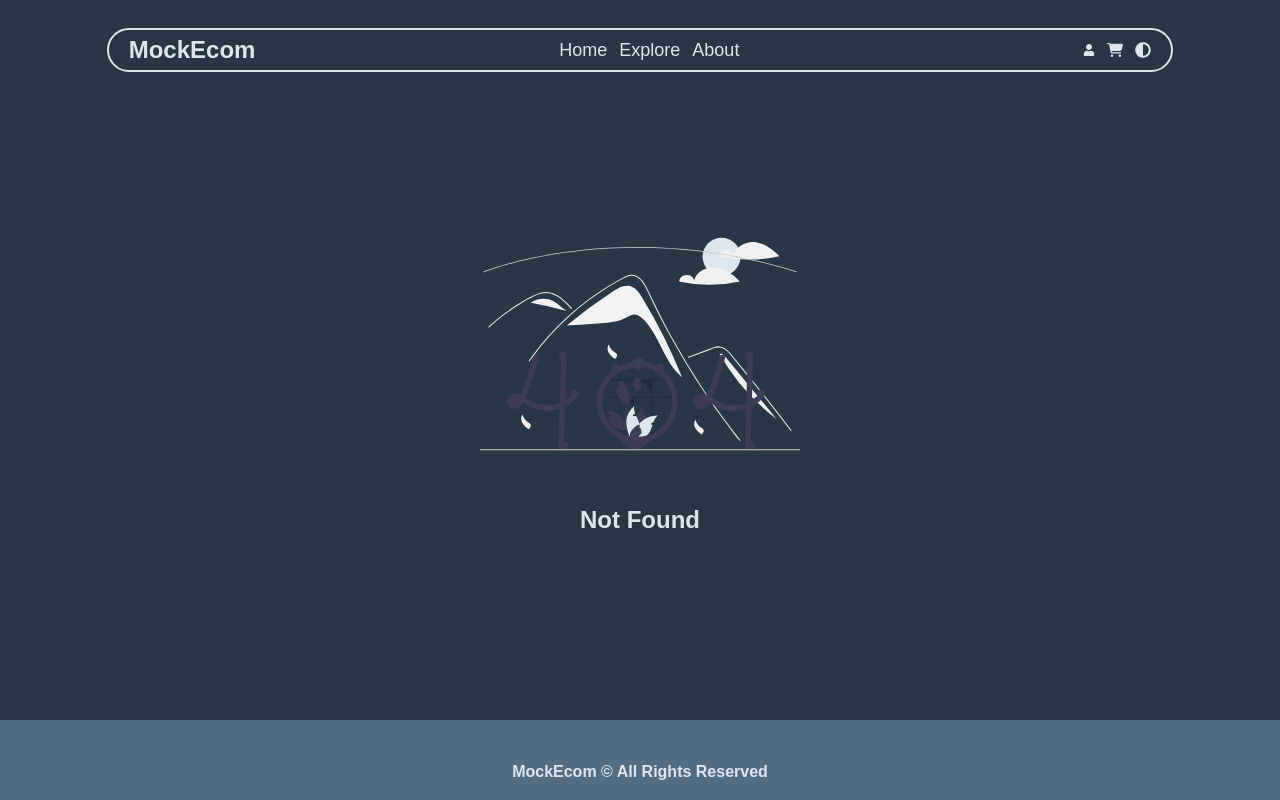
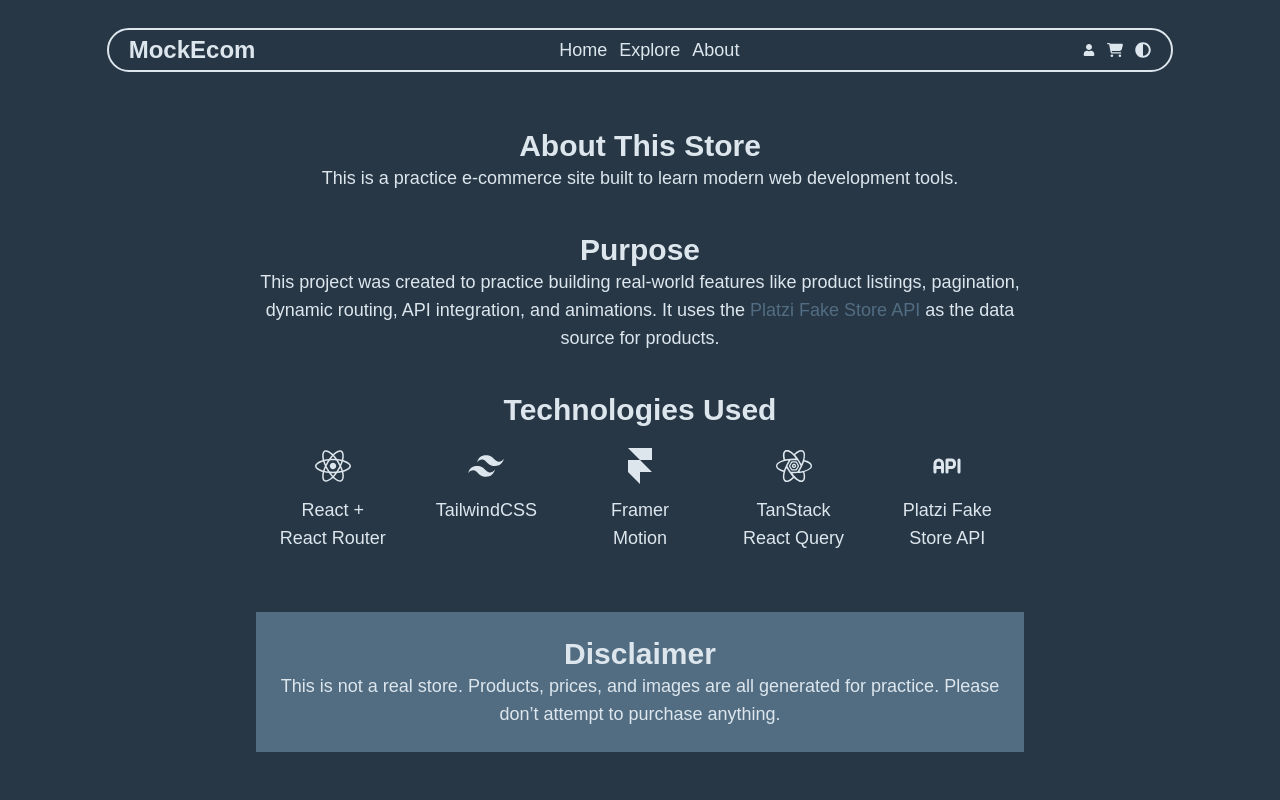
Before and after one commit to zoanig/mock-ecom, a React (Vite) app: page /about in a window 1280 px wide. Before the commit this address had no page. Shown: the top 800 px of the page. Built offline with nearby package versions, Linux system fonts and the light colour scheme.

Commit message:
About Page

```diff
--- a/src/App.tsx
+++ b/src/App.tsx
@@ -9,6 +9,7 @@
 import ProductInfo from "./Pages/ProductInfo";
 import ScrollToTop from "./Components/ScrollToTop";
 import Explore from "./Pages/Explore";
+import About from "./Pages/About";
 
 export const AppContext = createContext<IThemeContext | undefined>(undefined);
 function App() {
@@ -29,6 +30,7 @@
               <Route path="/" element={<Home />} />
               <Route path="/products/:productId" element={<ProductInfo />} />
               <Route path="/explore" element={<Explore />} />
+              <Route path="/about" element={<About />} />
               <Route path="*" element={<NotFound />} />
             </Routes>
             <Footer />
--- /dev/null
+++ b/src/Pages/About.tsx
@@ -0,0 +1,82 @@
+import { motion } from "motion/react";
+import { FaReact } from "react-icons/fa";
+import { RiTailwindCssFill } from "react-icons/ri";
+import { SiReactquery, SiFramer } from "react-icons/si";
+import { TbApi } from "react-icons/tb";
+
+const About = () => {
+  const techUsed = [
+    { name: "React + React Router", Icon: FaReact },
+    { name: "TailwindCSS", Icon: RiTailwindCssFill },
+    { name: "Framer Motion", Icon: SiFramer },
+    { name: "TanStack React Query", Icon: SiReactquery },
+    { name: "Platzi Fake Store API", Icon: TbApi },
+  ];
+  return (
+    <div className="md:w-[60vw] w-[80vw] mx-auto py-32 flex flex-col items-center gap-10">
+      <motion.div
+        initial={{ y: 30 }}
+        whileInView={{ y: 0 }}
+        transition={{ duration: 0.3 }}
+      >
+        <h1 className="text-center text-3xl font-bold">About This Store</h1>
+        <p className="text-lg text-center">
+          This is a practice e-commerce site built to learn modern web
+          development tools.
+        </p>
+      </motion.div>
+      <motion.div
+        initial={{ y: 30 }}
+        whileInView={{ y: 0 }}
+        transition={{ duration: 0.3 }}
+      >
+        <h1 className="text-center text-3xl font-bold">Purpose</h1>
+        <p className="text-lg text-center">
+          This project was created to practice building real-world features like
+          product listings, pagination, dynamic routing, API integration, and
+          animations. It uses the{" "}
+          <a
+            href="https://fakeapi.platzi.com/"
+            target="_blank"
+            className="text-oth hover:underline hover:cursor-pointer"
+          >
+            Platzi Fake Store API{" "}
+          </a>
+          as the data source for products.
+        </p>
+      </motion.div>
+      <motion.div
+        initial={{ y: 30 }}
+        whileInView={{ y: 0 }}
+        transition={{ duration: 0.3 }}
+      >
+        <h1 className="text-center text-3xl font-bold">Technologies Used</h1>
+        <div className="flex flex-wrap md:flex-row flex-col">
+          {techUsed.map((stack) => {
+            const Icon = stack.Icon;
+            return (
+              <div className="p-5 flex-1 flex flex-col items-center gap-3">
+                <Icon className="size-9" />
+                <p className="text-center text-lg">{stack.name}</p>
+              </div>
+            );
+          })}
+        </div>
+      </motion.div>
+      <motion.div className="p-6 bg-oth"
+        initial={{ y: 30 }}
+        whileInView={{ y: 0 }}
+        transition={{ duration: 0.3 }}
+      >
+        <h1 className="text-center text-3xl font-bold">Disclaimer</h1>
+        <p className="text-lg text-center">
+          This is <span>not a real store</span>. Products, prices, and images
+          are all generated for practice. Please don’t attempt to purchase
+          anything.
+        </p>
+      </motion.div>
+    </div>
+  );
+};
+
+export default About;
--- a/src/Pages/Explore.tsx
+++ b/src/Pages/Explore.tsx
@@ -55,10 +55,10 @@
 
   return (
     <AnimatePresence>
-    <div ref={topRef} className="w-[80vw] mx-auto flex flex-col items-center py-3">
+    <div ref={topRef} className="w-[80vw] mx-auto flex flex-col items-center py-32">
       <div>
         {!isLoading ? (
-          <div className="flex flex-wrap justify-center gap-6 py-32">
+          <div className="flex flex-wrap justify-center gap-6 py-3">
             {data?.map((product) => (
               <motion.div
                 onClick={() => navigate(`/products/${product.id}`)}
```
